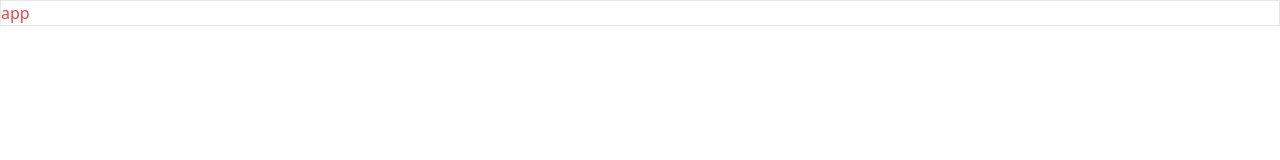
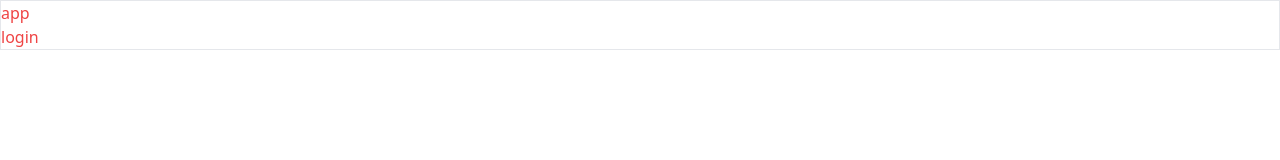
Before and after one commit to Debbl/Gently-down-the-stream, a Vue app in the folder web/: page /login in a window 1280 px wide. Shown: the top 160 px of the page. Built offline with nearby package versions, Linux system fonts and the light colour scheme.

Commit message:
add vue-router

```diff
--- a/web/package.json
+++ b/web/package.json
@@ -13,6 +13,7 @@
     "vue-router": "^4.1.5"
   },
   "devDependencies": {
+    "@types/node": "^18.7.23",
     "@typescript-eslint/eslint-plugin": "^5.38.1",
     "@typescript-eslint/parser": "^5.38.1",
     "@vitejs/plugin-vue": "^3.1.0",
--- a/web/src/App.vue
+++ b/web/src/App.vue
@@ -1,4 +1,7 @@
 <script setup lang="ts"></script>
 <template>
-  <div class="text-red-500 border">app</div>
+  <div class="border text-red-500">
+    <div>app</div>
+    <RouterView />
+  </div>
 </template>
--- a/web/src/main.ts
+++ b/web/src/main.ts
@@ -1,5 +1,8 @@
 import { createApp } from "vue";
 import App from "./App.vue";
+import router from "./router";
 import "./style.css";
 
-createApp(App).mount("#app");
+const app = createApp(App);
+app.use(router);
+app.mount("#app");
--- /dev/null
+++ b/web/src/router/index.ts
@@ -0,0 +1,22 @@
+import type { RouteRecordRaw } from "vue-router";
+import { createRouter, createWebHistory } from "vue-router";
+
+const Login = () => import("@/pages/Login.vue");
+
+const routes: RouteRecordRaw[] = [
+  {
+    path: "/",
+    redirect: "login",
+  },
+  {
+    path: "/login",
+    component: Login,
+  },
+];
+
+const router = createRouter({
+  routes,
+  history: createWebHistory(),
+});
+
+export default router;
--- a/web/tsconfig.json
+++ b/web/tsconfig.json
@@ -11,7 +11,11 @@
     "isolatedModules": true,
     "esModuleInterop": true,
     "lib": ["ESNext", "DOM"],
-    "skipLibCheck": true
+    "skipLibCheck": true,
+    "baseUrl": ".",
+    "paths": {
+      "@/*": ["src/*"]
+    }
   },
   "include": ["src/**/*.ts", "src/**/*.d.ts", "src/**/*.tsx", "src/**/*.vue"],
   "references": [{ "path": "./tsconfig.node.json" }]
--- a/web/vite.config.ts
+++ b/web/vite.config.ts
@@ -1,7 +1,13 @@
-import { defineConfig } from 'vite'
-import vue from '@vitejs/plugin-vue'
+import { fileURLToPath, URL } from "node:url";
+import { defineConfig } from "vite";
+import vue from "@vitejs/plugin-vue";
 
 // https://vitejs.dev/config/
 export default defineConfig({
-  plugins: [vue()]
-})
+  plugins: [vue()],
+  resolve: {
+    alias: {
+      "@": fileURLToPath(new URL("./src", import.meta.url)),
+    },
+  },
+});
```
Also changed, not shown: web/.eslintrc.cjs, 1 other file (tests, documents, lock files or other folders).
